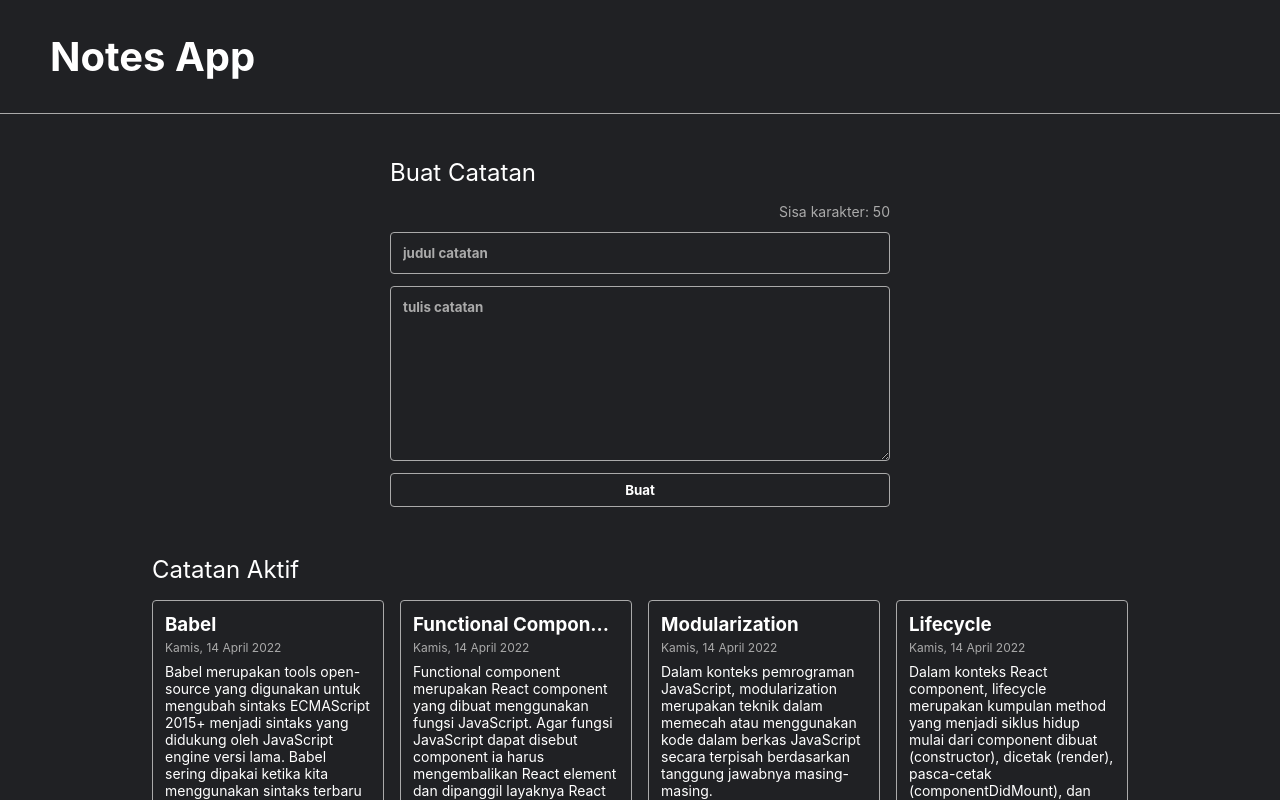
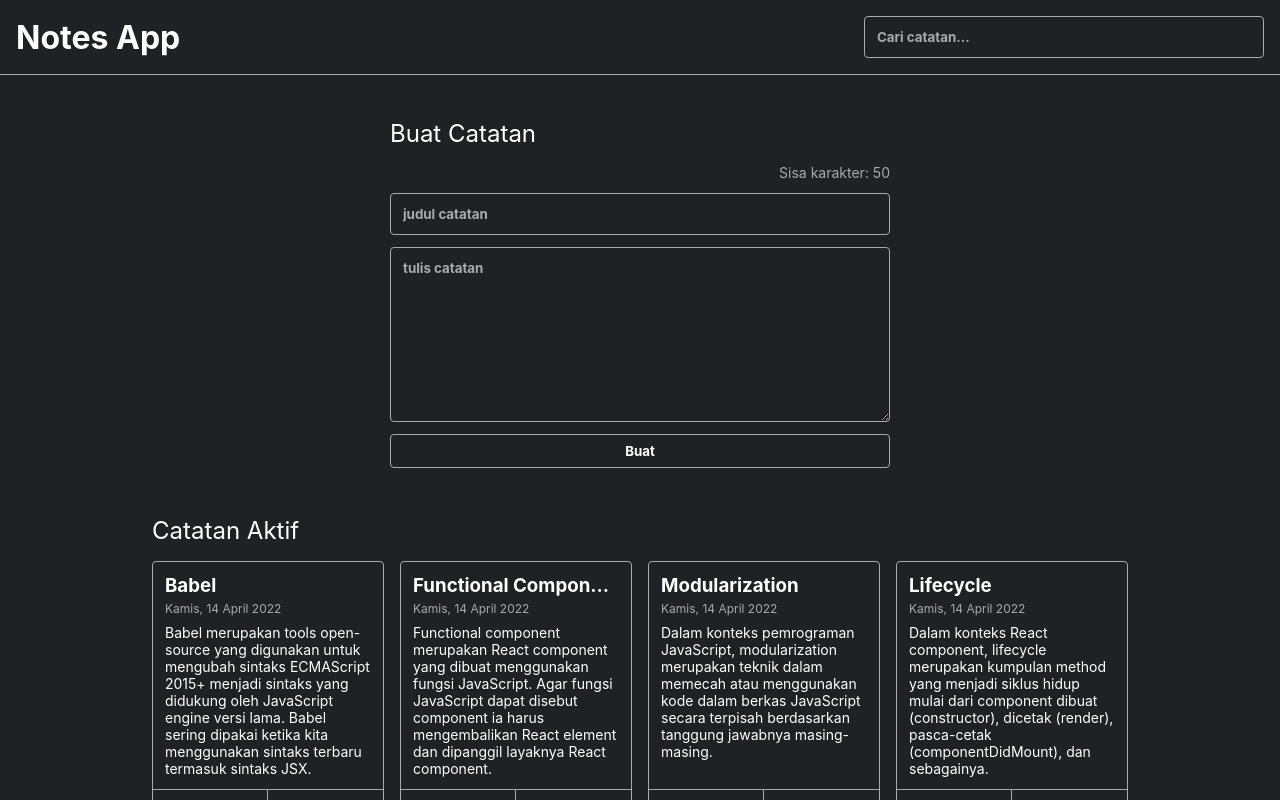
Before and after one commit to fuadmln/react-notes, a React (Vite) app: page / in a window 1280 px wide. Shown: the top 800 px of the page. Built offline with nearby package versions, Linux system fonts and the light colour scheme.

Commit message:
feat: seacrh note functionality

```diff
--- a/src/components/Header.jsx
+++ b/src/components/Header.jsx
@@ -1,7 +1,17 @@
-const Header = () =>{
+const Header = ({notes, setFilteredNotes}) =>{
+    const changeSearchHandler = (e) => {
+        console.log(typeof e.target.value);
+        setFilteredNotes(() => {
+            return notes.filter(note => note.title.toLowerCase().includes(e.target.value));
+        });
+    }
+
     return (
-        <header>
+        <header className="note-app__header">
             <h1>Notes App</h1>
+            <div className="note-search">
+                <input type="text" placeholder="Cari catatan..." onChange={changeSearchHandler} />
+            </div>
         </header>
     );
 }
--- a/src/components/Main.jsx
+++ b/src/components/Main.jsx
@@ -1,10 +1,8 @@
 import NoteInput from './NoteInput';
 import NotesList from './NotesList';
-import {getInitialData} from '../utils';
-import { useState } from "react";
 
-const Main = () => {
-    const [notes, setNotes] = useState(() => getInitialData());
+const Main = ({notes, setNotes}) => {
+
 
     return (
         <div className="note-app__body">
--- a/src/index.jsx
+++ b/src/index.jsx
@@ -2,14 +2,21 @@ import React from 'react';
 import { createRoot } from 'react-dom/client';
 import Header from './components/Header';
 import Main from './components/Main';
+import {getInitialData} from './utils';
+import { useState } from "react";
 
 import './styles/style.css';
 
 function NotesApp(){
+    const [notes, setNotes] = useState(() => getInitialData());
+    const [filteredNotes, setFilteredNotes] = useState([]);
+
+    const currentNotes = filteredNotes.length == 0 ? notes : filteredNotes;
+
     return(
         <>
-        <Header />
-        <Main />
+        <Header notes={notes} setFilteredNotes={setFilteredNotes} />
+        <Main notes={ currentNotes } setNotes={setNotes} />
         </>
     );
 }
--- a/src/styles/style.css
+++ b/src/styles/style.css
@@ -8,15 +8,6 @@ body {
   font-family: "Inter", sans-serif;
   background-color: #202124;
   color: white;
-}
-
-body header {
-  padding: 32px 50px;
-  border-bottom: 1px solid #aaa;
-}
-
-body header h1 {
-  font-size: 2.5rem;
 }
 
 input,
```
